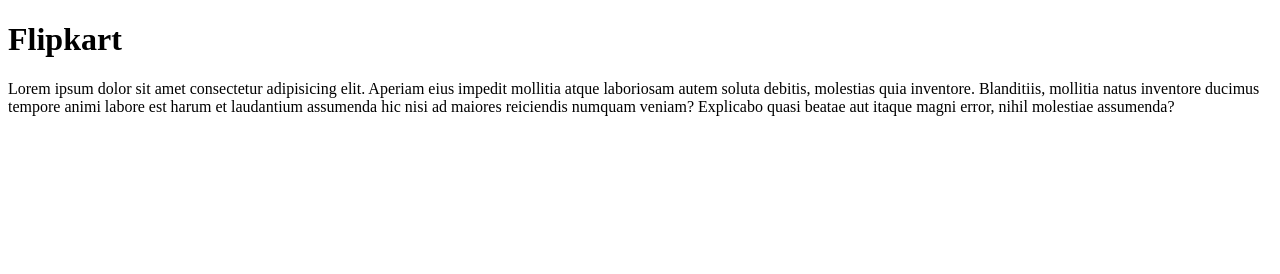
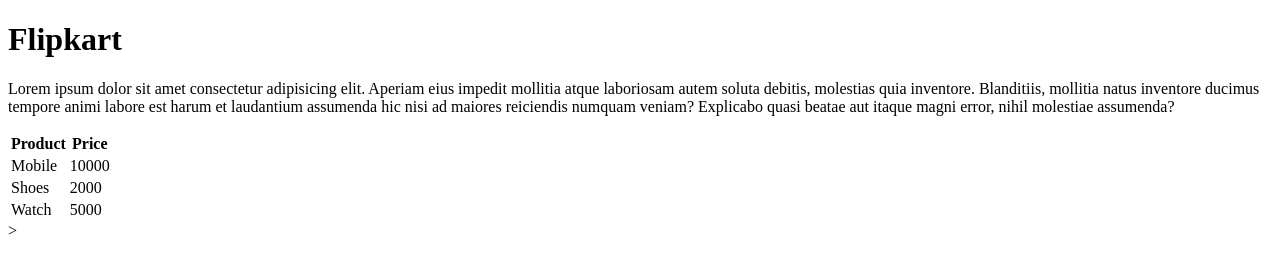
Before and after one commit to sksamad3/Learning_Git, a plain HTML site: page index.html in a window 1280 px wide. Drawn offline with Linux system fonts and the light colour scheme.

Commit message:
commit in master branch

```diff
--- a/index.html
+++ b/index.html
@@ -9,5 +9,25 @@
     <!-- First commit  -->
     <h1>Flipkart </h1>
     <p>Lorem ipsum dolor sit amet consectetur adipisicing elit. Aperiam eius impedit mollitia atque laboriosam autem soluta debitis, molestias quia inventore. Blanditiis, mollitia natus inventore ducimus tempore animi labore est harum et laudantium assumenda hic nisi ad maiores reiciendis numquam veniam? Explicabo quasi beatae aut itaque magni error, nihil molestiae assumenda?</p>
+
+
+    <table>
+        <tr>
+            <th>Product</th>
+            <th>Price</th>
+        </tr>
+        <tr>
+            <td>Mobile</td>
+            <td>10000</td>
+        </tr>
+        <tr>
+            <td>Shoes</td>
+            <td>2000</td>
+        </tr>
+        <tr>
+            <td>Watch</td>
+            <td>5000</td>
+        </tr>
+    </table>>
 </body>
 </html>
```
